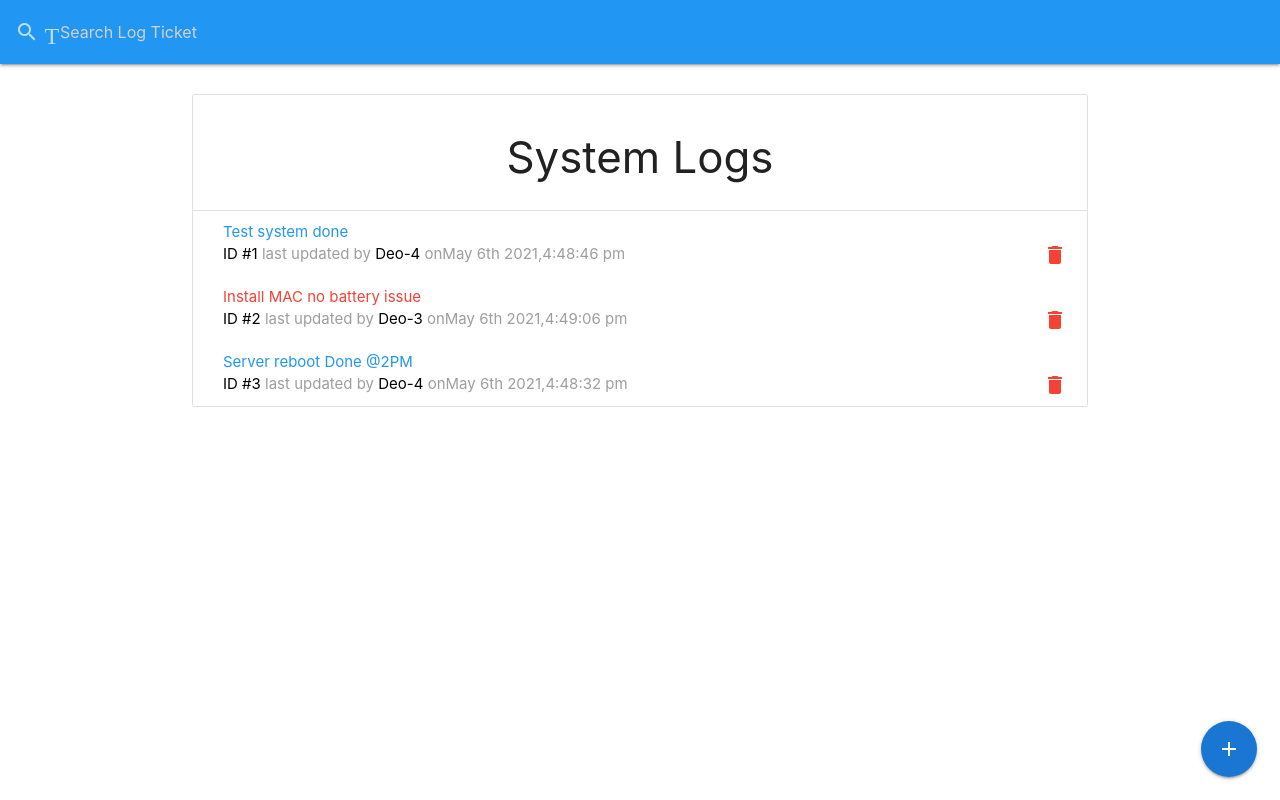
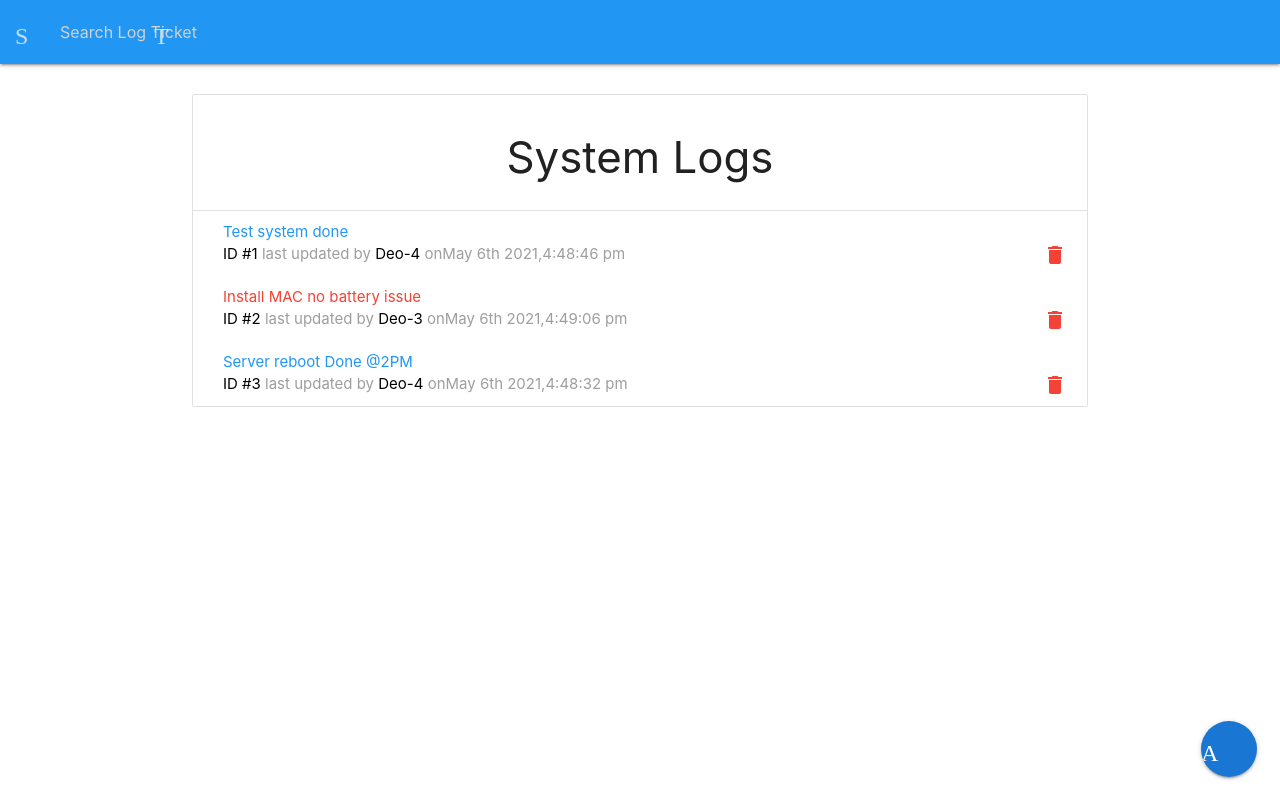
Before and after one commit to aniketbumbc/ticket-tracker, a React (Create React App) app: page / in a window 1280 px wide. Built offline with nearby package versions, Linux system fonts and the light colour scheme; data requests are answered from the project's data file.

Commit message:
change UI

```diff
--- a/src/componets/layout/AddBtn.js
+++ b/src/componets/layout/AddBtn.js
@@ -7,7 +7,7 @@ const AddBtn = () => {
         href='#add-log-modal'
         className='btn-floating btn-large blue darken-2 modal-trigger'
       >
-        <i className='large material-icons'>add</i>
+        <i className='large material-icons'>Add</i>
       </a>
       <ul>
         <li>
--- a/src/componets/layout/SearchBar.js
+++ b/src/componets/layout/SearchBar.js
@@ -22,9 +22,9 @@ const SearchBar = ({ searchLogs }) => {
               onChange={onChange}
             />
             <label className='label-icon' htmlFor='search'>
-              <i className='material-icons'>search Tech</i>
+              <i className='material-icons'>Search Tech</i>
             </label>
-            <i className='material-icons'>close</i>
+            <i className='material-icons'>Close</i>
           </div>
         </form>
       </div>
```
